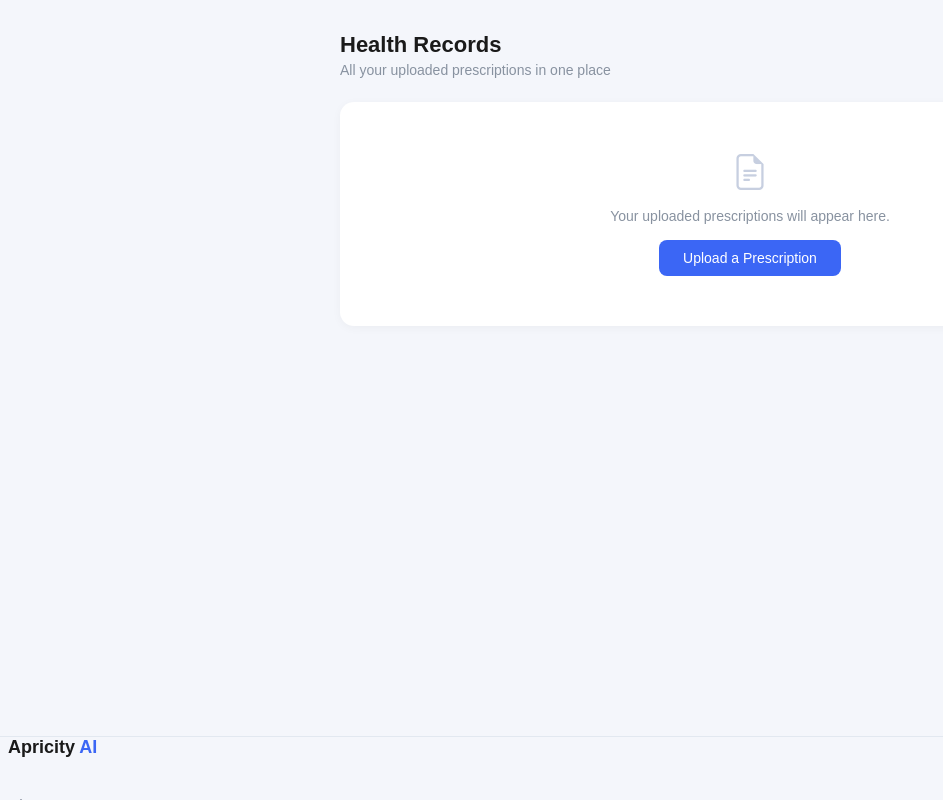
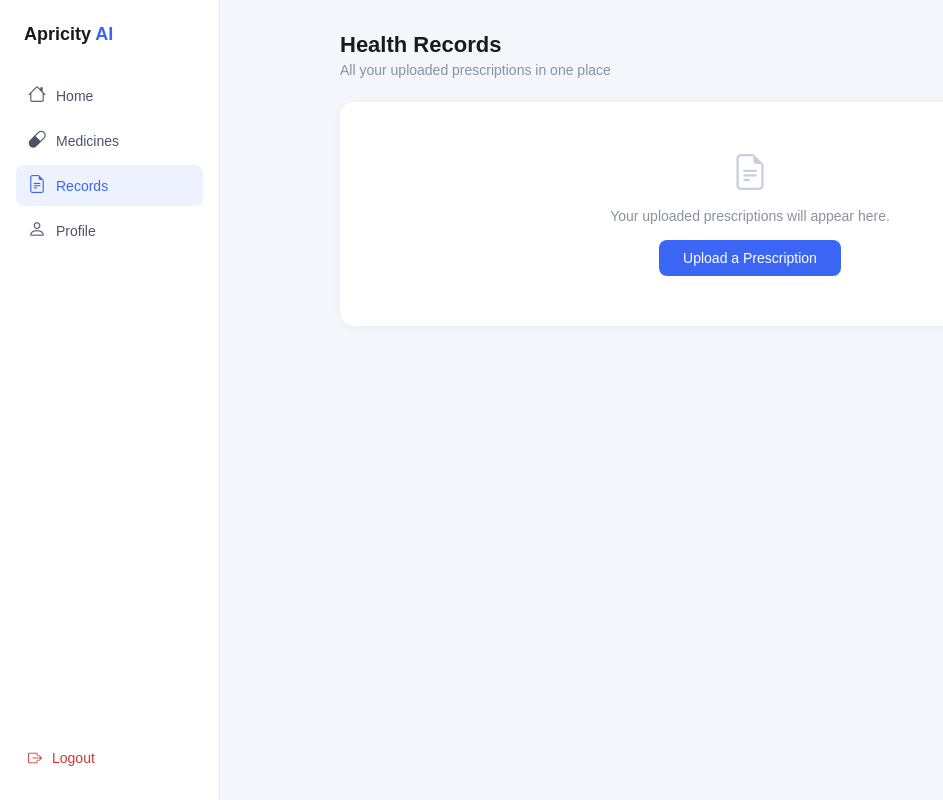
Before and after one commit to kowshik-git-22/AI-Health, a Flask app: page /records in a window 1280 px wide. Shown: the whole page, without its empty margins (0-943 px from the left). Run offline with Flask 3, Linux system fonts and the light colour scheme; a user stored in the database is signed in; data comes from the database, SQL or seed files in the repository.

Commit message:
mistakes recovery

```diff
--- a/backend/static/css/style.css
+++ b/backend/static/css/style.css
@@ -124,18 +124,16 @@ body {
 
 .sidebar{
     position: fixed;
-        top: auto;
+    top: 0;
+    left: 0;
     bottom: 0;
-        left: 0;
-        right: 0;
-        width: 100%;
-        height: 64px;
-        flex-direction: row;
-        align-items: center;
-        justify-content: space-around;
-        padding: 0;
-        border-top: 1px solid #e2e8f0;
-        border-right: none;
+    width: 220px;
+    height: 100vh;
+    background: #ffffff;
+    display: flex;
+    flex-direction: column;
+    padding: 24px 16px;
+    border-right: 1px solid #e2e8f0;
     z-index: 100;
 }
 .sidebar-logo{
```
Also changed, not shown: other parts of backend/static/css/style.css (+18 -11 lines). Lines whose indentation alone changed are shown as unchanged.
